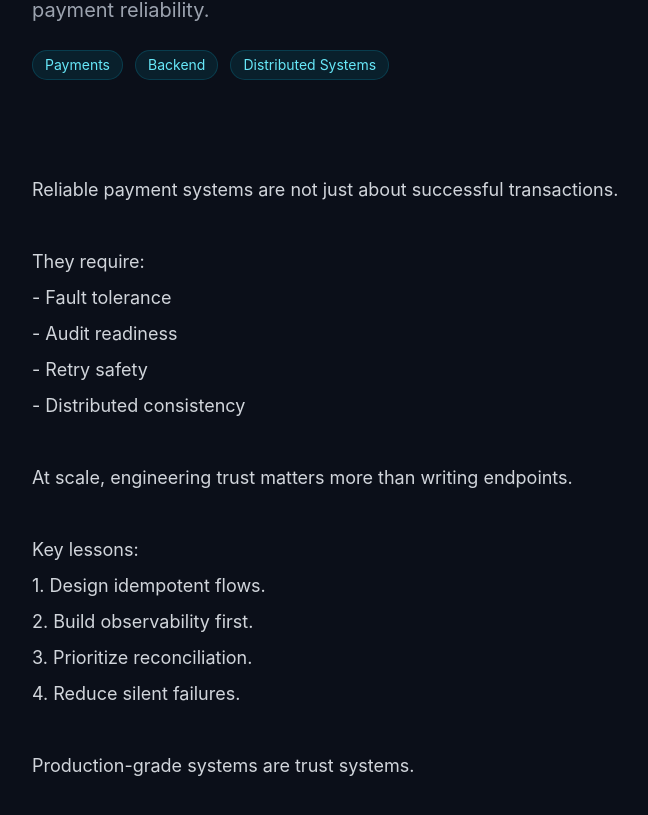
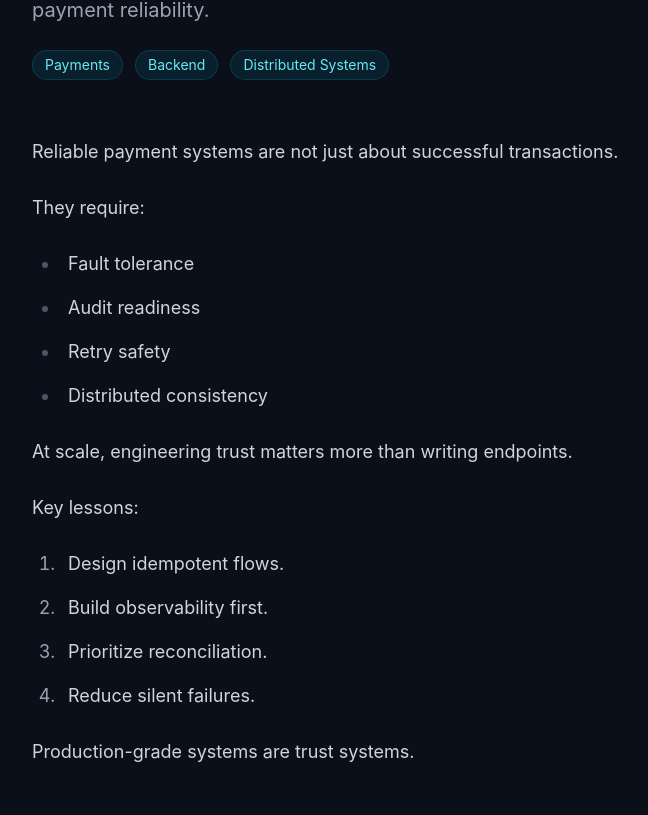
Before and after one commit to Bajpai-Kshitij/Portfolio, a React (Vite) app in the folder portfolio-ui/: page /blog/building-reliable-payment-systems in a window 1280 px wide. Shown: the part 371-1186 px from the top of the page, without its empty margins (160-808 px from the left). Built offline with nearby package versions, Linux system fonts and the light colour scheme.

Commit message:
fixed rendered

```diff
--- a/portfolio-ui/src/pages/BlogPost.jsx
+++ b/portfolio-ui/src/pages/BlogPost.jsx
@@ -1,4 +1,6 @@
 import { useParams, Link } from "react-router-dom";
+import ReactMarkdown from "react-markdown";
+import remarkGfm from "remark-gfm";
 import blogPosts from "../data/blogIndex";
 
 export default function BlogPost() {
@@ -30,7 +32,6 @@ export default function BlogPost() {
   return (
     <section className="min-h-screen bg-primaryBg text-white px-6 py-24">
       <div className="max-w-4xl mx-auto">
-
         {/* Back */}
         <Link
           to="/blog"
@@ -77,8 +78,10 @@ export default function BlogPost() {
         )}
 
         {/* Blog Content */}
-        <article className="mt-14 text-gray-300 whitespace-pre-line leading-9 text-lg">
-          {post.blog}
+        <article className="prose prose-invert prose-lg max-w-none mt-14 prose-headings:font-bold prose-a:text-cyan-400 prose-code:text-cyan-300 prose-blockquote:border-cyan-500/40">
+          <ReactMarkdown remarkPlugins={[remarkGfm]}>
+            {post.blog}
+          </ReactMarkdown>
         </article>
       </div>
     </section>
```
